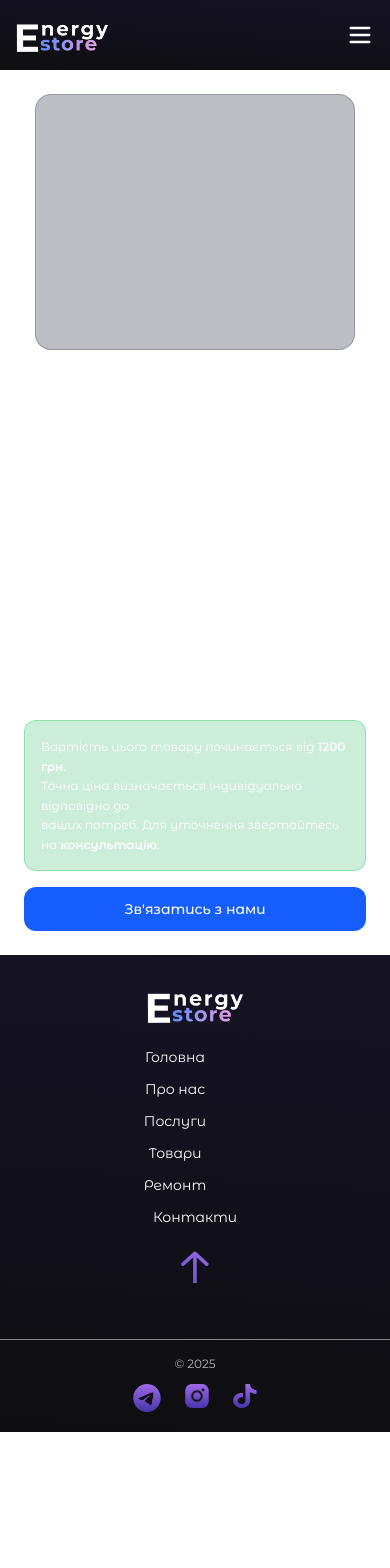
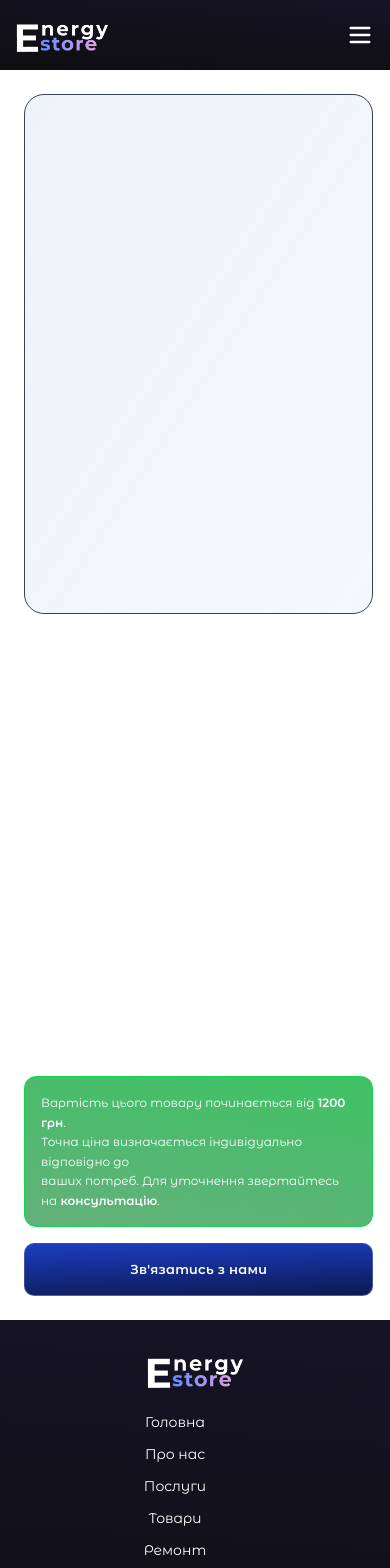
Before and after one commit to TTcee/EnergyStore1, a Next.js app: page /products/SaveEnergySystem in a window 390 px wide. Shown: the top 1568 px of the page. Before the commit the page ends 1432 px from the top, so only its background shows below. Built offline with nearby package versions, Linux system fonts and the light colour scheme.

Commit message:
Products pages

```diff
--- a/src/app/products/Bike/page.tsx
+++ b/src/app/products/Bike/page.tsx
@@ -10,15 +10,16 @@ const Product4Page = () => {
   return (
     <>
       <div className="min-h-screen flex items-center justify-center p-6">
-        <div className="max-w-5xl w-full grid md:grid-cols-2 gap-8 items-center">
+        <div className="mt-[-20] max-w-7xl w-full grid md:grid-cols-2 gap-8 items-center">
           {/* Ліва частина - placeholder для зображення */}
           <div className="flex justify-center">
-            <div className="w-80 h-64 bg-gray-800/30 backdrop-blur-sm rounded-2xl border border-gray-700/30"></div>
+            <div className="bg-[linear-gradient(123.59deg,rgba(126,151,205,0.12)_2.68%,rgba(11,85,181,0.042)_101.21%)]
+            backdrop-blur-[38.5px] rounded-[20px] border border-gray-700 rounded-2xl p-8 max-w-300 h-130 w-full"></div>
           </div>
 
           {/* Права частина - текст */}
           <div className="text-white space-y-4">
-            <h1 className="text-3xl font-bold">
+            <h1 className="text-5xl font-bold text-white mb-6">
               Комплектація велосипеда<br/>з кейсом в рамі
             </h1>
 
@@ -31,7 +32,9 @@ const Product4Page = () => {
             </p>
 
             {/* Інформаційний блок */}
-            <div className="bg-green-600/20 border border-green-500/30 rounded-xl p-4 backdrop-blur-sm">
+            <div className="border border-[#15D54E] rounded-[10px] rounded-xl p-4 backdrop-blur-sm" style={{
+    background: "linear-gradient(188.75deg, #15D54E -113.09%, rgba(49,49,49,0.5) 243.84%)",
+  }}>
               <p className="text-xs leading-relaxed">
                 Вартість цього товару починається від <span className="font-semibold text-white">1200 грн</span>.<br/>
                 Точна ціна визначається індивідуально відповідно до<br/>
@@ -42,7 +45,10 @@ const Product4Page = () => {
             {/* Кнопка */}
             <button
               onClick={openModal}
-              className="w-full bg-blue-600 hover:bg-blue-700 text-white font-medium py-3 px-6 rounded-xl transition-colors text-sm"
+              className="bg-[linear-gradient(178.22deg,#2147E0_-26.59%,#000000_172.7%)]
+             rounded-[10px] hover:bg-blue-700 text-white font-semibold px-8 py-4
+             text-[13px] leading-[19px] tracking-[0.02em] w-full border border-white/20
+             transition-transform duration-300 ease-in-out transform hover:scale-110"
             >
               Зв'язатись з нами
             </button>
--- a/src/app/products/Individual/page.tsx
+++ b/src/app/products/Individual/page.tsx
@@ -10,15 +10,16 @@ const Product5Page = () => {
   return (
     <>
       <div className="min-h-screen flex items-center justify-center p-6">
-        <div className="max-w-5xl w-full grid md:grid-cols-2 gap-8 items-center">
+        <div className="mt-[-20] max-w-7xl w-full grid md:grid-cols-2 gap-8 items-center">
           {/* Ліва частина - placeholder для зображення */}
           <div className="flex justify-center">
-            <div className="w-80 h-64 bg-gray-800/30 backdrop-blur-sm rounded-2xl border border-gray-700/30"></div>
+            <div className="bg-[linear-gradient(123.59deg,rgba(126,151,205,0.12)_2.68%,rgba(11,85,181,0.042)_101.21%)]
+            backdrop-blur-[38.5px] rounded-[20px] border border-gray-700 rounded-2xl p-8 max-w-300 h-130 w-full"></div>
           </div>
 
           {/* Права частина - текст */}
           <div className="text-white space-y-4">
-            <h1 className="text-3xl font-bold">
+            <h1 className="text-5xl font-bold text-white mb-6">
               Індивідуальний<br/>акамулятор
             </h1>
 
@@ -34,7 +35,9 @@ const Product5Page = () => {
             </p>
 
             {/* Інформаційний блок */}
-            <div className="bg-green-600/20 border border-green-500/30 rounded-xl p-4 backdrop-blur-sm">
+            <div className="border border-[#15D54E] rounded-[10px] rounded-xl p-4 backdrop-blur-sm" style={{
+    background: "linear-gradient(188.75deg, #15D54E -113.09%, rgba(49,49,49,0.5) 243.84%)",
+  }}>
               <p className="text-xs leading-relaxed">
                 Вартість цього товару починається від <span className="font-semibold text-white">1200 грн</span>.<br/>
                 Точна ціна визначається індивідуально відповідно до<br/>
@@ -45,7 +48,10 @@ const Product5Page = () => {
             {/* Кнопка */}
             <button
               onClick={openModal}
-              className="w-full bg-blue-600 hover:bg-blue-700 text-white font-medium py-3 px-6 rounded-xl transition-colors text-sm"
+              className="bg-[linear-gradient(178.22deg,#2147E0_-26.59%,#000000_172.7%)]
+             rounded-[10px] hover:bg-blue-700 text-white font-semibold px-8 py-4
+             text-[13px] leading-[19px] tracking-[0.02em] w-full border border-white/20
+             transition-transform duration-300 ease-in-out transform hover:scale-110"
             >
               Зв'язатись з нами
             </button>
--- a/src/app/products/SaveEnergySystem/page.tsx
+++ b/src/app/products/SaveEnergySystem/page.tsx
@@ -10,15 +10,16 @@ const Product6Page = () => {
   return (
     <>
       <div className="min-h-screen flex items-center justify-center p-6">
-        <div className="max-w-5xl w-full grid md:grid-cols-2 gap-8 items-center">
+        <div className="mt-[-20] max-w-7xl w-full grid md:grid-cols-2 gap-8 items-center">
           {/* Ліва частина - placeholder для зображення */}
           <div className="flex justify-center">
-            <div className="w-80 h-64 bg-gray-800/30 backdrop-blur-sm rounded-2xl border border-gray-700/30"></div>
+            <div className="bg-[linear-gradient(123.59deg,rgba(126,151,205,0.12)_2.68%,rgba(11,85,181,0.042)_101.21%)]
+            backdrop-blur-[38.5px] rounded-[20px] border border-gray-700 rounded-2xl p-8 max-w-300 h-130 w-full"></div>
           </div>
 
           {/* Права частина - текст */}
           <div className="text-white space-y-4">
-            <h1 className="text-3xl font-bold">
+            <h1 className="text-5xl font-bold text-white mb-6">
               Акумулятор для систем збереження енергії
             </h1>
 
@@ -31,7 +32,9 @@ const Product6Page = () => {
             </p>
 
             {/* Інформаційний блок */}
-            <div className="bg-green-600/20 border border-green-500/30 rounded-xl p-4 backdrop-blur-sm">
+            <div className="border border-[#15D54E] rounded-[10px] rounded-xl p-4 backdrop-blur-sm" style={{
+    background: "linear-gradient(188.75deg, #15D54E -113.09%, rgba(49,49,49,0.5) 243.84%)",
+  }}>
               <p className="text-xs leading-relaxed">
                 Вартість цього товару починається від <span className="font-semibold text-white">1200 грн</span>.<br/>
                 Точна ціна визначається індивідуально відповідно до<br/>
@@ -42,7 +45,10 @@ const Product6Page = () => {
             {/* Кнопка */}
             <button
               onClick={openModal}
-              className="w-full bg-blue-600 hover:bg-blue-700 text-white font-medium py-3 px-6 rounded-xl transition-colors text-sm"
+              className="bg-[linear-gradient(178.22deg,#2147E0_-26.59%,#000000_172.7%)]
+             rounded-[10px] hover:bg-blue-700 text-white font-semibold px-8 py-4
+             text-[13px] leading-[19px] tracking-[0.02em] w-full border border-white/20
+             transition-transform duration-300 ease-in-out transform hover:scale-110"
             >
               Зв'язатись з нами
             </button>
--- a/src/app/products/YourElements/page.tsx
+++ b/src/app/products/YourElements/page.tsx
@@ -33,7 +33,9 @@ const Product3Page = () => {
             </p>
 
             {/* Інформаційний блок */}
-            <div className="bg-green-600/20 border border-green-500/30 rounded-xl p-4 backdrop-blur-sm">
+            <div className="border border-[#15D54E] rounded-[10px] rounded-xl p-4 backdrop-blur-sm" style={{
+    background: "linear-gradient(188.75deg, #15D54E -113.09%, rgba(49,49,49,0.5) 243.84%)",
+  }}>
               <p className="text-xs leading-relaxed">
                 Вартість цього товару починається від <span className="font-semibold text-white">1200 грн</span>.<br/>
                 Точна ціна визначається індивідуально відповідно до<br/>
@@ -44,7 +46,10 @@ const Product3Page = () => {
             {/* Кнопка */}
             <button
               onClick={openModal}
-              className="w-full bg-blue-600 hover:bg-blue-700 text-white font-medium py-3 px-6 rounded-xl transition-colors text-sm"
+              className="bg-[linear-gradient(178.22deg,#2147E0_-26.59%,#000000_172.7%)]
+             rounded-[10px] hover:bg-blue-700 text-white font-semibold px-8 py-4
+             text-[13px] leading-[19px] tracking-[0.02em] w-full border border-white/20
+             transition-transform duration-300 ease-in-out transform hover:scale-110"
             >
               Зв'язатись з нами
             </button>
```
